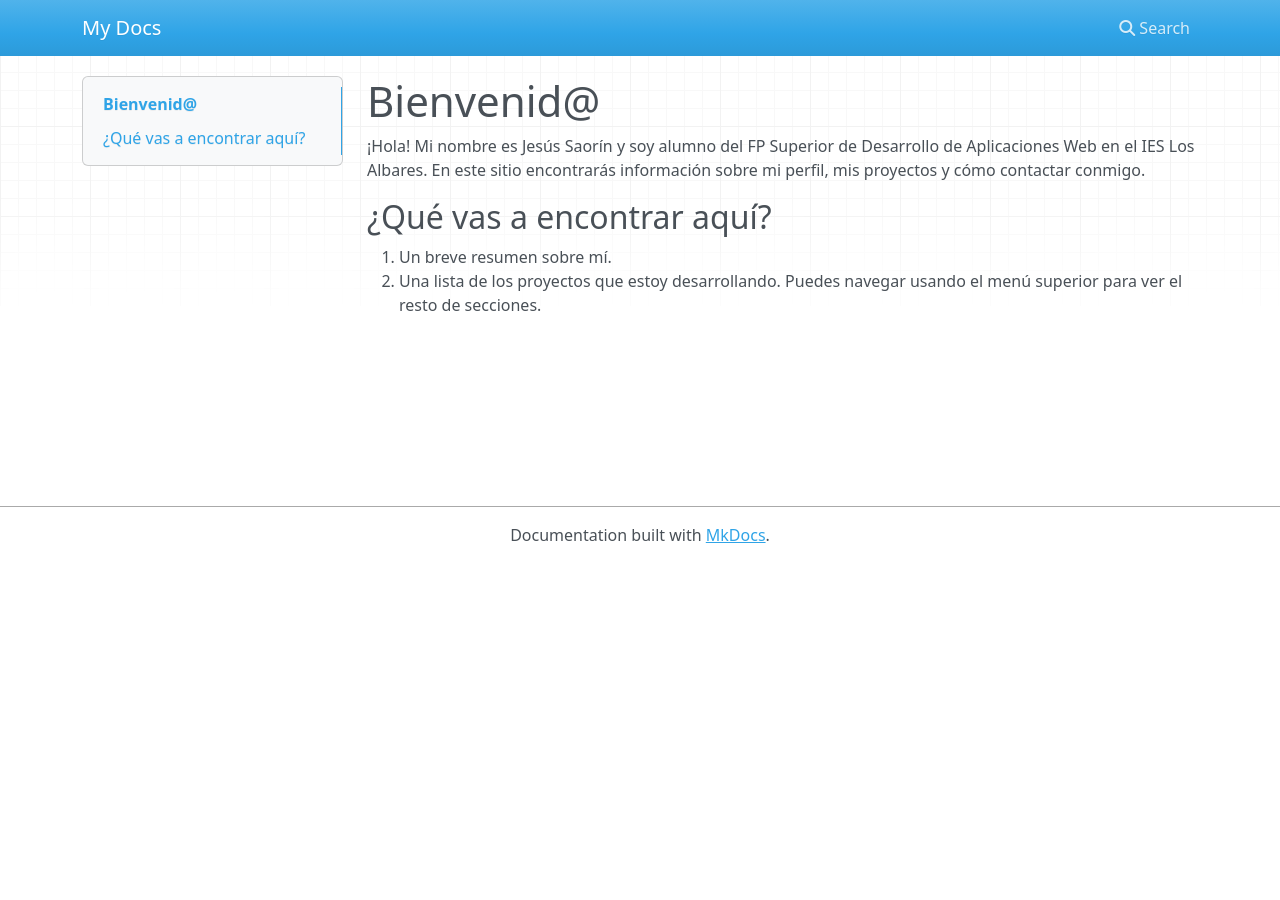
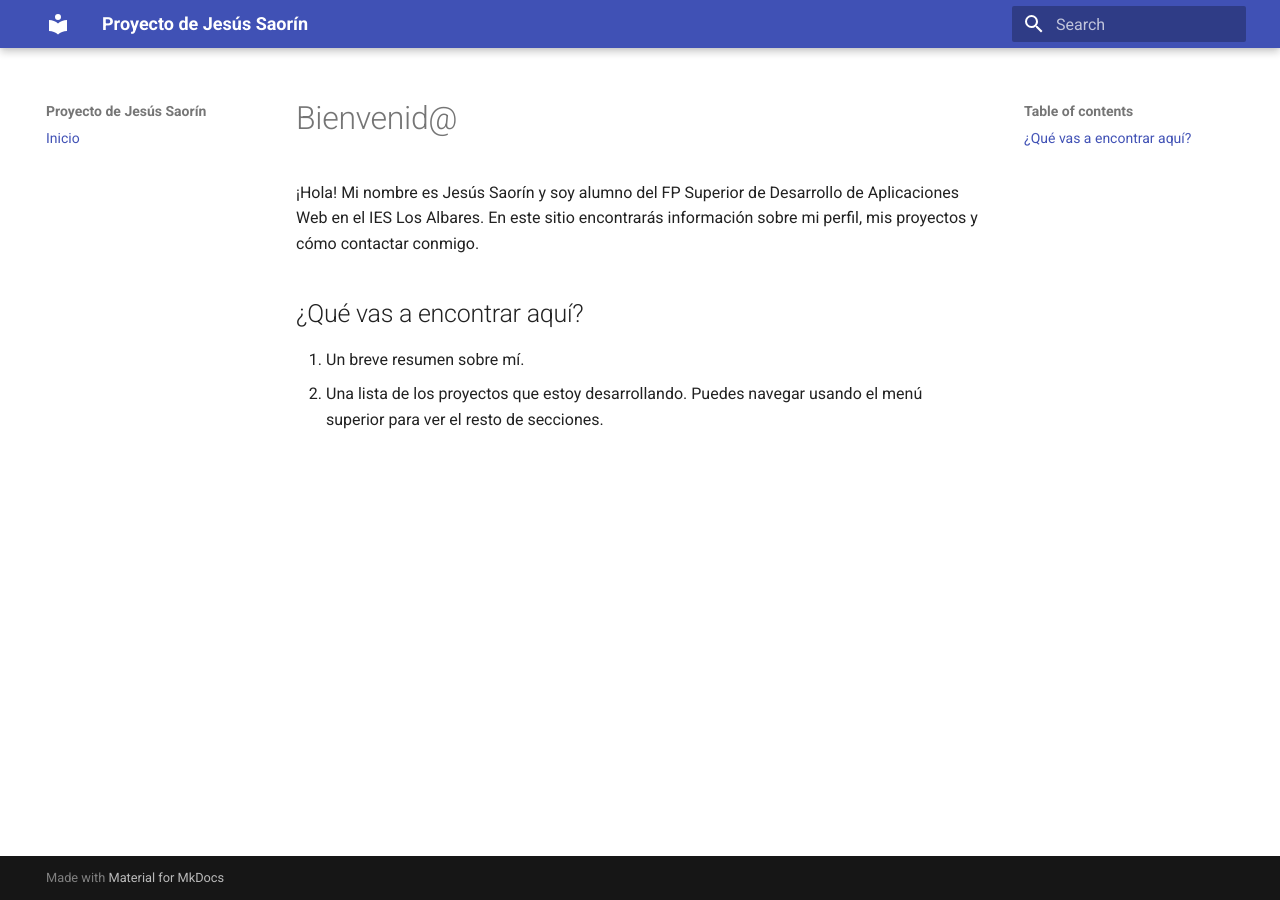
Before and after one commit to JSR94/jsr94.github.io, an MkDocs documentation site: the page built from docs/index.md, in a window 1280 px wide. Built offline with MkDocs 1.6.1 and Material for MkDocs 9.7.7, drawn with Linux system fonts in a browser that asks for light colours; nearby versions of some CDN libraries.

Commit message:
arreglando mkdocs

```diff
--- a/mkdocs.yml
+++ b/mkdocs.yml
@@ -1 +1,7 @@
-site_name: My Docs
+site_name: Proyecto de Jesús Saorín
+site_url: https://jsr94.github.io/proyecto-mkdocs/
+theme:
+  name: material
+
+nav:
+  - Inicio: index.md
```
